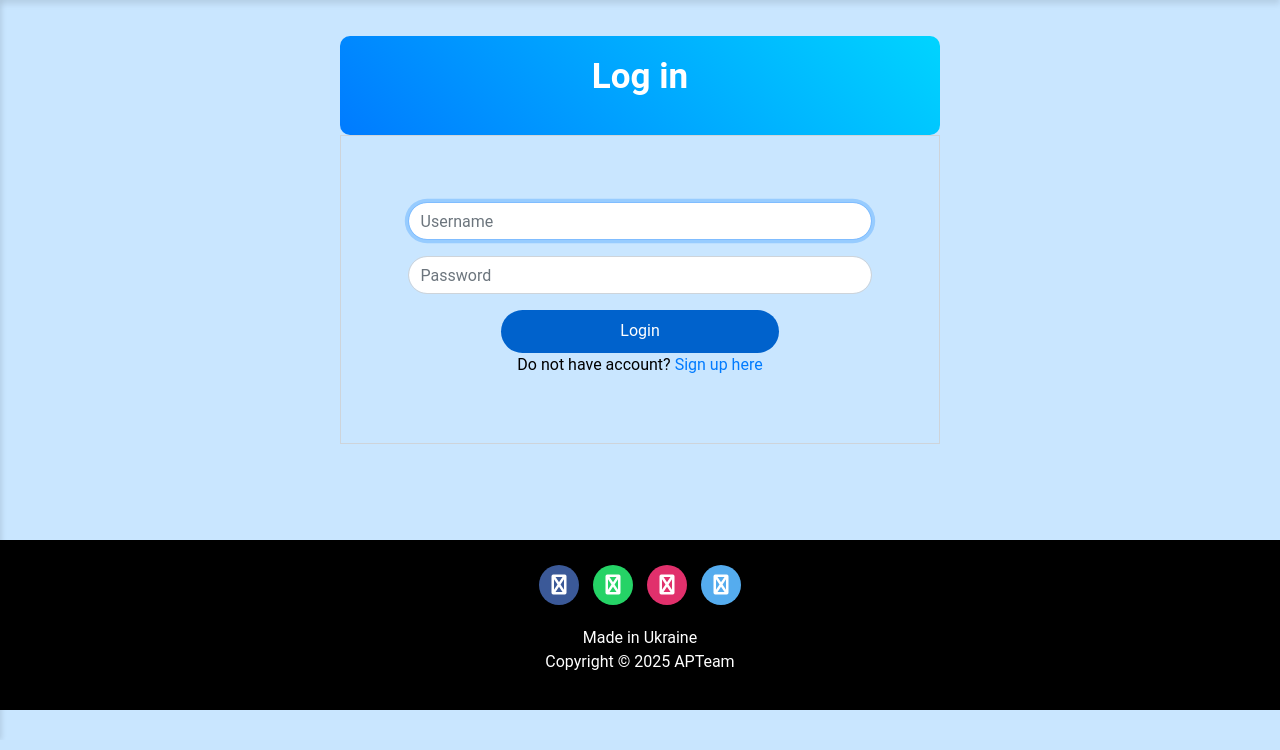
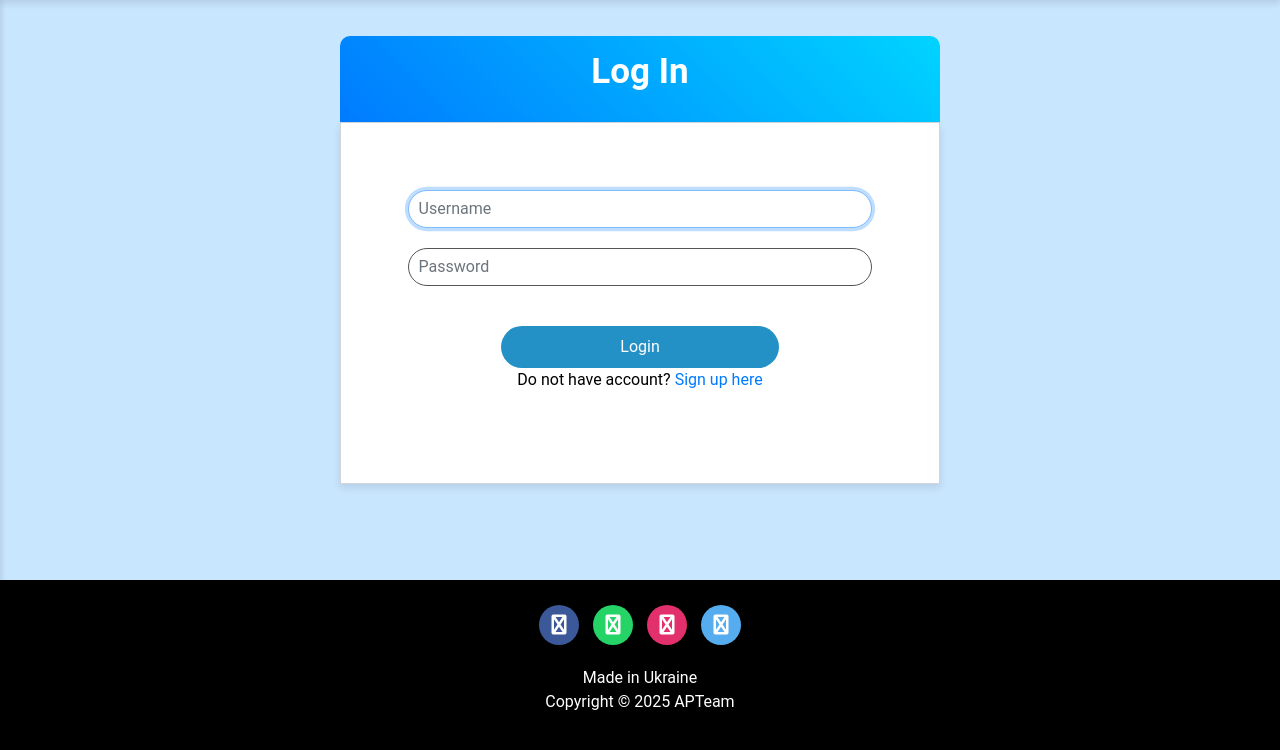
Before and after one commit to Debelyi-Illia/APTeam, a Django app: page /login/ in a window 1280 px wide. Shown: the part 60-810 px from the top of the page. Run offline with Django 5.2, Linux system fonts and the light colour scheme; some libraries are stand-ins or nearby versions.

Commit message:
Update login.html

```diff
--- a/MentorMe/myapp/templates/login.html
+++ b/MentorMe/myapp/templates/login.html
@@ -56,32 +56,6 @@
       border: none;
       padding: 5px;
       margin-right: 10px;
-    }
-
-    /* Login & Sign up buttons */
-    .btn-login {
-      background-color: #007bff;
-      color: white !important;
-      border-radius: 25px;
-      padding: 5px 15px;
-    }
-
-    .btn-login:hover {
-      background-color: #0056b3;
-    }
-
-    .signup-link {
-      color: black !important;
-      font-weight: bold;
-      text-decoration: none;
-      padding: 10px 10px;
-    }
-
-    .notification-icon {
-      font-size: 20px;
-      color: black;
-      margin-right: 15px;
-      cursor: pointer;
     }
 
     /* Sidebar */
@@ -160,20 +134,25 @@
     .fa-whatsapp { background: #25D366; color: white; }
 
     .form-content {
+      background-color: white; /* Білий фон для форми */
       padding: 6%;
       border: 1px solid #ced4da;
       margin-bottom: 5%;
       text-align: center;
       max-width: 600px; /* Щоб не розтягувалась */
       margin: auto; /* Центрування */
+      box-shadow: 0 4px 8px rgba(0, 0, 0, 0.1); /* Додаємо тінь для виділення */
     }
 
     .form-group {
       text-align: left; /* Щоб текстове поле і підписи виглядали добре */
+      margin-bottom: 20px; /* Збільшуємо відступ між полями */
     }
 
     .form-control {
       border-radius: 1.5rem;
+      border: 1px solid #555555; /* Сильніше виділення полів */
+      padding: 10px; /* Додаємо внутрішній відступ */
     }
 
     .btnSubmit {
@@ -182,8 +161,9 @@
       padding: 2%;
       width: 60%;
       cursor: pointer;
-      background: #0062cc;
+      background: #2491c6;
       color: #fff;
+      margin-top: 20px; /* Збільшуємо відступ між кнопкою та полями */
     }
 
     .bs-example {
@@ -228,12 +208,16 @@
     .note {
       background: linear-gradient(45deg, #007bff, #00d4ff);
       color: white;
-      padding: 15px;
-      border-radius: 10px;
+      padding: 10px;
+      border-radius: 10px 10px 0 0; /* Заокруглення тільки у верхніх краях */
       margin-bottom: 20px;
       max-width: 600px;
+      max-height: 86px;
       margin: auto;
+      display: flex;
+      justify-content: center; /* Вирівнювання по центру горизонтально */
     }
+
   </style>
 </head>
 
@@ -248,7 +232,7 @@
     <div class="container register-form">
       <div class="form">
         <div class="note">
-          <p style="text-align: center; font-weight: bold; font-size: 35px;">Log in</p>
+          <p style="text-align: center; font-weight: bold; font-size: 35px;">Log In</p>
         </div>
 
         <div class="form-content">
@@ -260,6 +244,7 @@
           </div>
           <button type="submit" class="btnSubmit">Login</button>
           <div class="text-center">Do not have account? <a href="/register">Sign up here</a></div>
+        <br>
         </div>
       </div>
     </div>
```
